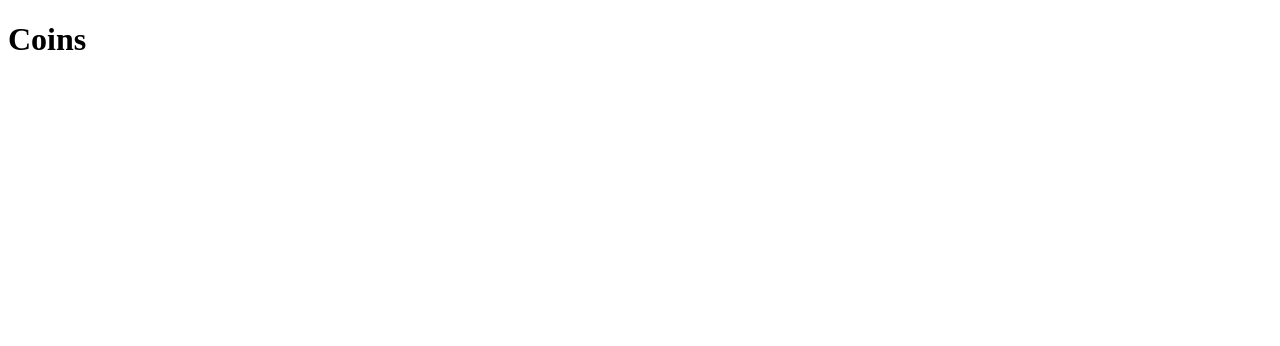
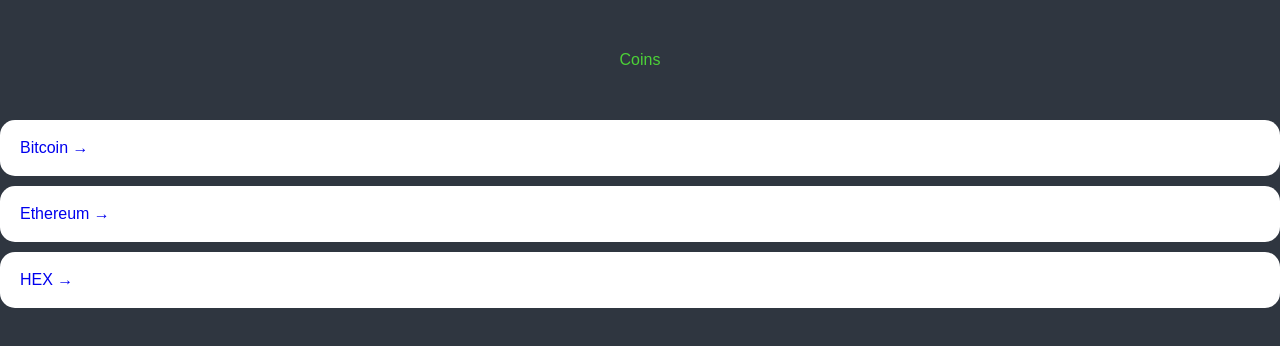
Before and after one commit to Bizeun/React_AppClone, a React (Create React App) app in the folder react_appclone/: page / in a window 1280 px wide. Shown: the top 346 px of the page. Built offline with nearby package versions, Linux system fonts and the light colour scheme.

Commit message:
Coin list
To start making Home part of coin list

```diff
--- a/react_appclone/src/App.tsx
+++ b/react_appclone/src/App.tsx
@@ -1,7 +1,75 @@
+import { createGlobalStyle } from "styled-components";
 import Router from "./Router";
 
+const GlobalStyle = createGlobalStyle`
+@import url('https://fonts.googleapis.com/css2?family=Source+Sans+Pro:wght@300;400&display=swap');
+html, body, div, span, applet, object, iframe,
+h1, h2, h3, h4, h5, h6, p, blockquote, pre,
+a, abbr, acronym, address, big, cite, code,
+del, dfn, em, img, ins, kbd, q, s, samp,
+small, strike, strong, sub, sup, tt, var,
+b, u, i, center,
+dl, dt, dd, menu, ol, ul, li,
+fieldset, form, label, legend,
+table, caption, tbody, tfoot, thead, tr, th, td,
+article, aside, canvas, details, embed,
+figure, figcaption, footer, header, hgroup,
+main, menu, nav, output, ruby, section, summary,
+time, mark, audio, video {
+  margin: 0;
+  padding: 0;
+  border: 0;
+  font-size: 100%;
+  font: inherit;
+  vertical-align: baseline;
+}
+/* HTML5 display-role reset for older browsers */
+article, aside, details, figcaption, figure,
+footer, header, hgroup, main, menu, nav, section {
+  display: block;
+}
+/* HTML5 hidden-attribute fix for newer browsers */
+*[hidden] {
+    display: none;
+}
+body {
+  line-height: 1;
+}
+menu, ol, ul {
+  list-style: none;
+}
+blockquote, q {
+  quotes: none;
+}
+blockquote:before, blockquote:after,
+q:before, q:after {
+  content: '';
+  content: none;
+}
+table {
+  border-collapse: collapse;
+  border-spacing: 0;
+}
+* {
+  box-sizing: border-box;
+}
+body {
+  font-family: 'Source Sans Pro', sans-serif; //font
+  background-color:${(props) => props.theme.bgColor};
+  color:${(props) => props.theme.textColor}
+}
+a {
+  text-decoration:none;
+}
+`;
+
 function App() {
-  return <Router />;
+  return (
+    <>
+      <GlobalStyle />
+      <Router />
+    </>
+  );
 }
 
 export default App;
--- a/react_appclone/src/routes/Coins.tsx
+++ b/react_appclone/src/routes/Coins.tsx
@@ -1,4 +1,84 @@
+import { Link } from "react-router-dom";
+import styled from "styled-components";
+
+const Container = styled.div`
+  padding: 0px 20 px;
+`;
+
+const Header = styled.header`
+  height: 15vh;
+  display: flex;
+  justify-content: center;
+  align-items: center;
+`;
+
+const Title = styled.h1`
+  color: ${(props) => props.theme.accentColor};
+`;
+
+const CoinsList = styled.ul``;
+
+const Coin = styled.li`
+  background-color: white;
+  color: ${(props) => props.theme.bgColor};
+  border-radius: 15px;
+  margin-bottom: 10px;
+  a {
+    padding: 20px;
+    transition: color 0.2s ease-in;
+    display: block;
+  }
+  &:hover {
+    a {
+      color: ${(props) => props.theme.accentColor};
+    }
+  }
+`;
+
+const coins = [
+  {
+    id: "btc-bitcoin",
+    name: "Bitcoin",
+    symbol: "BTC",
+    rank: 1,
+    is_new: false,
+    is_active: true,
+    type: "coin",
+  },
+  {
+    id: "eth-ethereum",
+    name: "Ethereum",
+    symbol: "ETH",
+    rank: 2,
+    is_new: false,
+    is_active: true,
+    type: "coin",
+  },
+  {
+    id: "hex-hex",
+    name: "HEX",
+    symbol: "HEX",
+    rank: 3,
+    is_new: false,
+    is_active: true,
+    type: "token",
+  },
+];
+
 function Coins() {
-  return <h1>Coins</h1>;
+  return (
+    <Container>
+      <Header>
+        <Title>Coins</Title>
+      </Header>
+      <CoinsList>
+        {coins.map((coin) => (
+          <Coin key={coin.id}>
+            <Link to={`/${coin.id}`}>{coin.name} &rarr;</Link>
+          </Coin>
+        ))}
+      </CoinsList>
+    </Container>
+  );
 }
 export default Coins;
--- a/react_appclone/src/styled.d.ts
+++ b/react_appclone/src/styled.d.ts
@@ -4,6 +4,6 @@
   export interface DefaultTheme {
     textColor: string;
     bgColor: string;
-    btnColor: string;
+    accentColor: string;
   }
 }
--- a/react_appclone/src/theme.ts
+++ b/react_appclone/src/theme.ts
@@ -1,7 +1,7 @@
 import { DefaultTheme } from "styled-components";
 
 export const theme: DefaultTheme = {
-  bgColor: "white",
-  textColor: "black",
-  btnColor: "tomato",
+  bgColor: "#2f3640",
+  textColor: "#f5f6fa",
+  accentColor: "#4cd137",
 };
```
